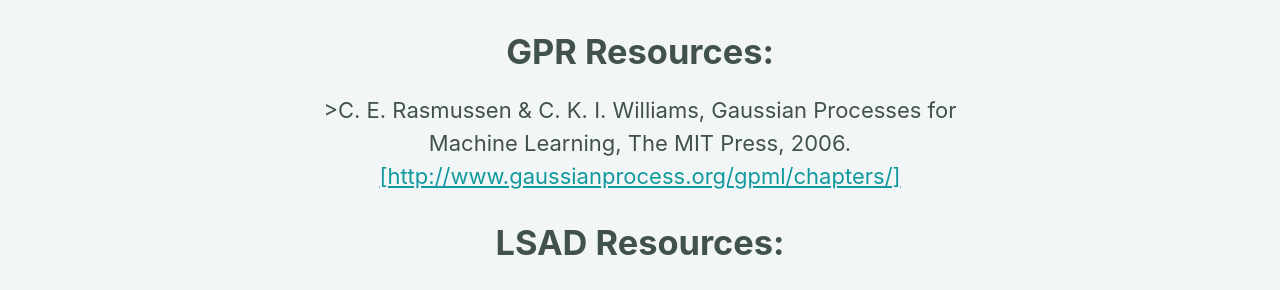
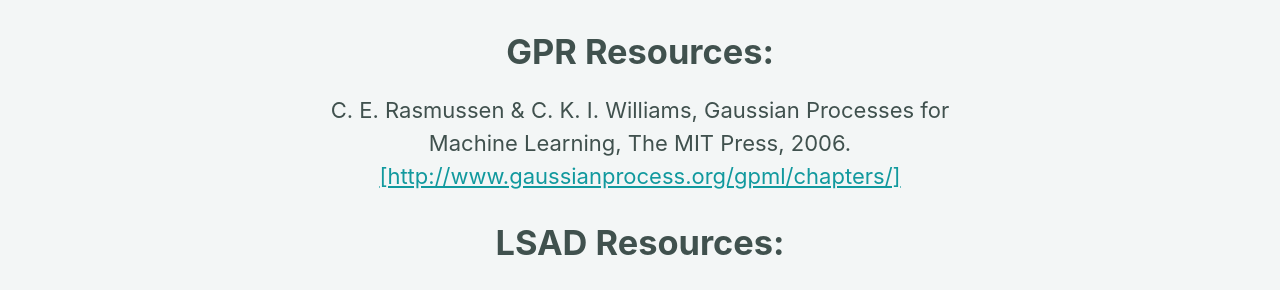
Before and after one commit to lindsaytruong/lindsaytruong.github.io, a Jekyll site: the page built from _pages/resources.html, in a window 1280 px wide. Shown: the part 298-588 px from the top of the page. Built offline with Jekyll 4.4.1, drawn with Linux system fonts in a browser that asks for light colours; cached includes are drawn as plain includes.

Commit message:
remove typo

```diff
--- a/_pages/resources.html
+++ b/_pages/resources.html
@@ -14,7 +14,7 @@
 
 <h1>GPR Resources: </h1>
 
-<p>>C. E. Rasmussen & C. K. I. Williams, Gaussian Processes for Machine Learning, The MIT Press, 2006.<a href=http://www.gaussianprocess.org/gpml/chapters>[http://www.gaussianprocess.org/gpml/chapters/]</a></p>
+<p>C. E. Rasmussen & C. K. I. Williams, Gaussian Processes for Machine Learning, The MIT Press, 2006.<a href=http://www.gaussianprocess.org/gpml/chapters>[http://www.gaussianprocess.org/gpml/chapters/]</a></p>
 
 
 <h1>LSAD Resources:</h1>
```
